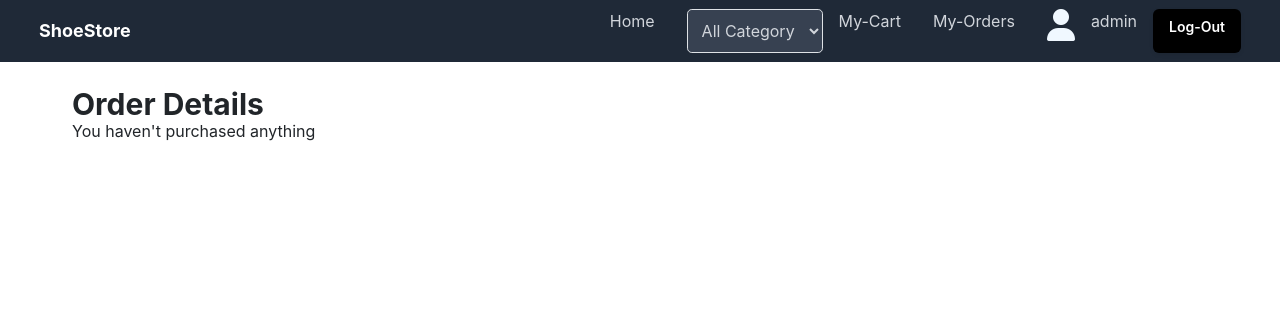
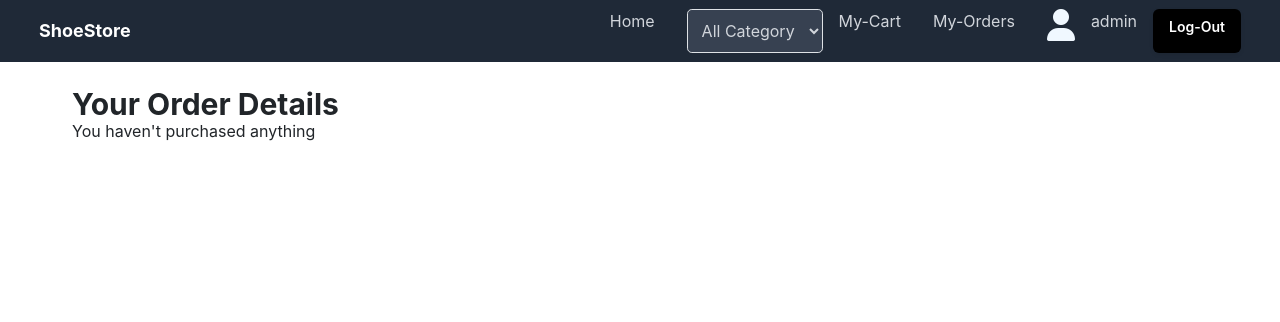
Before and after one commit to vaisakhn/ShoeStore, a Django app: page /orders/ in a window 1280 px wide. Shown: the top 322 px of the page. Run offline with Django 5.2, Linux system fonts and the light colour scheme; a user stored in the database is signed in; data comes from the database, SQL or seed files in the repository; some libraries are stand-ins or nearby versions.

Commit message:
design change

```diff
--- a/store/templates/store/order_summary.html
+++ b/store/templates/store/order_summary.html
@@ -1,7 +1,7 @@
 {%extends 'store/base.html'%}
 {%block main_block%}
 <div class="mx-auto my-4 max-w-6xl px-2 md:my-6 md:px-0">
-    <h2 class="text-3xl font-bold">Order Details</h2>
+    <h2 class="text-3xl font-bold">Your Order Details</h2>
     {%if orders%}
     <div class="mt-3 text-sm">
       Check the status of recent and old orders &amp; discover more products
```
